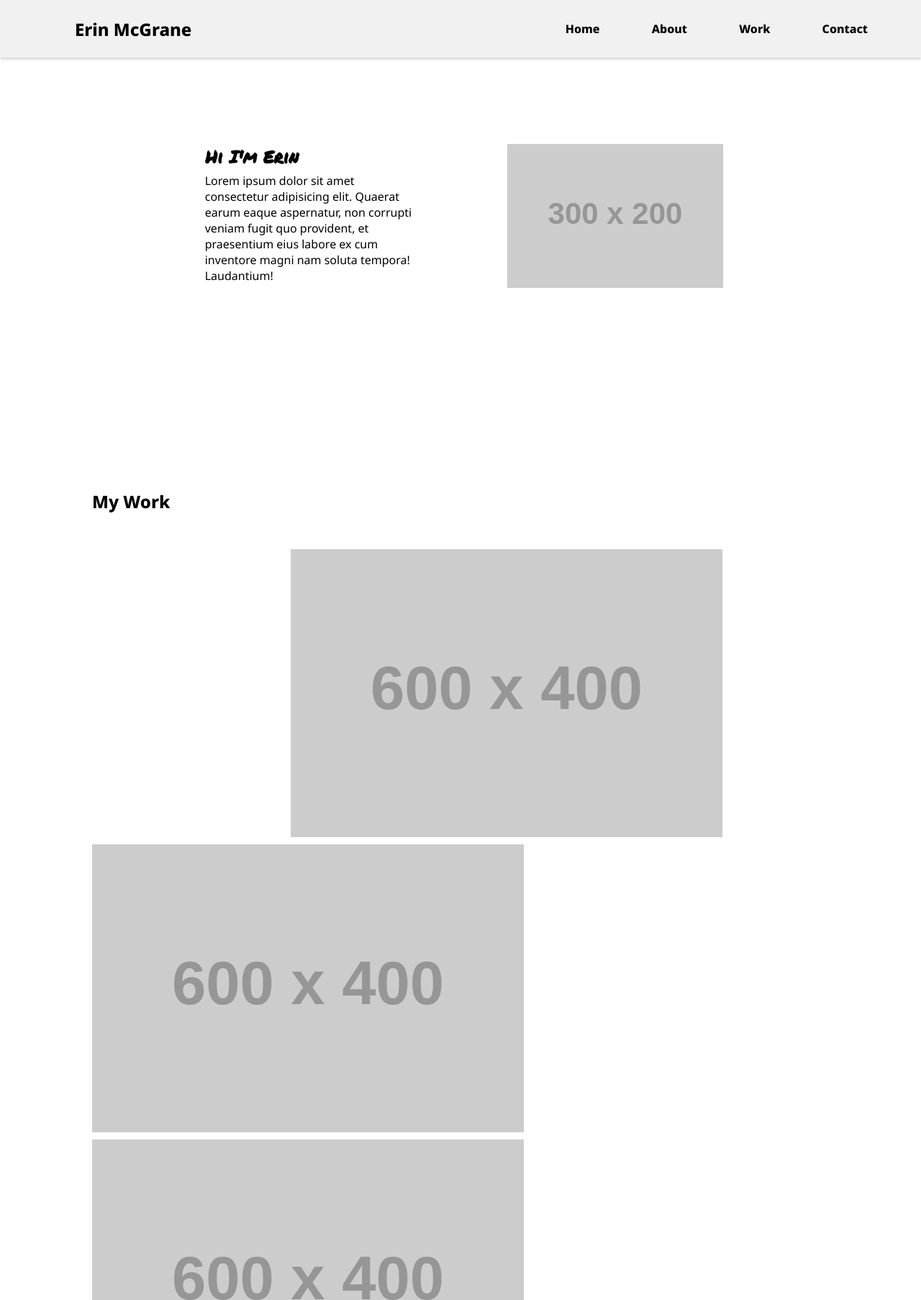
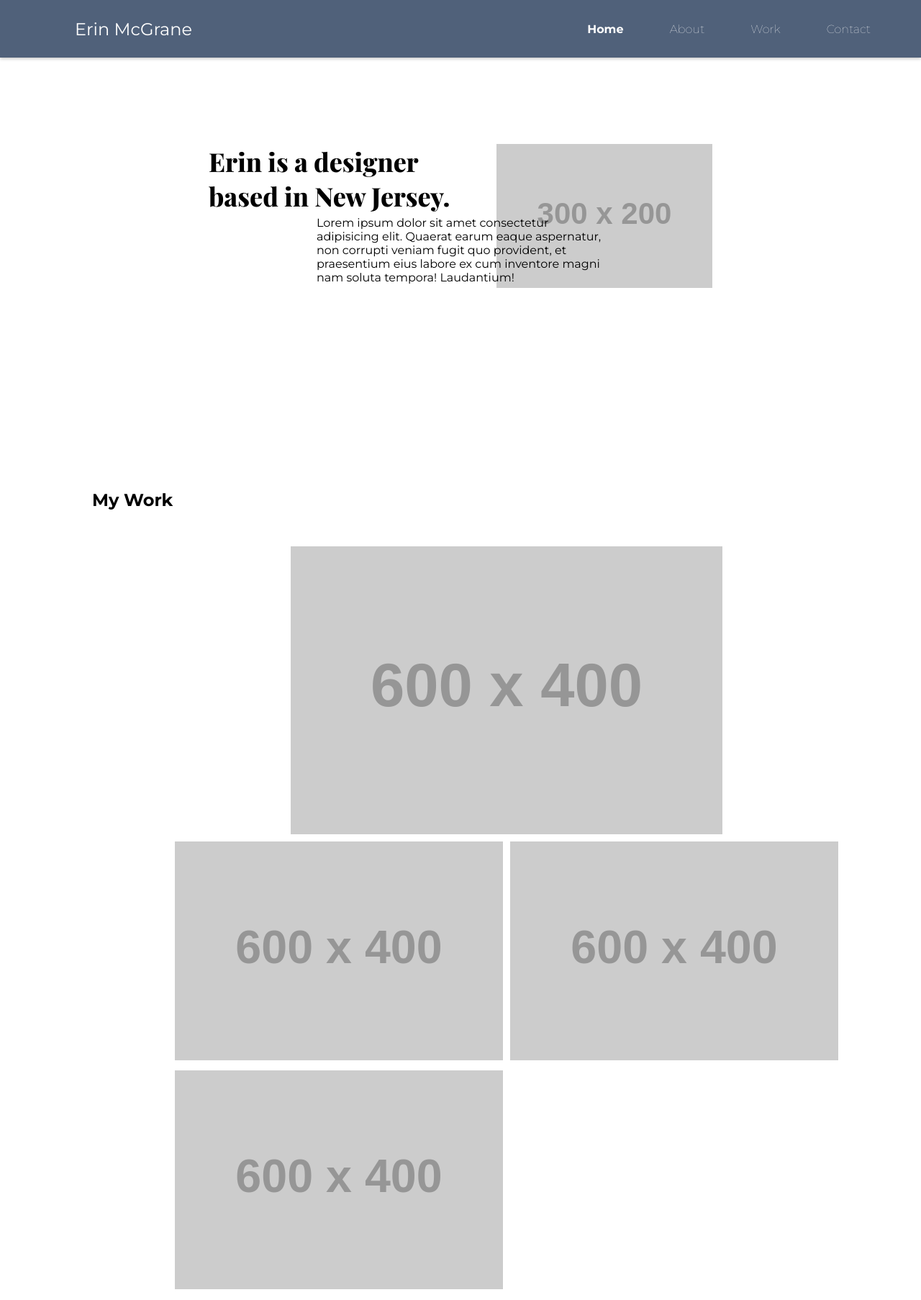
Before and after one commit to mcgrane18482/mcgrane-portfolio-website, a plain HTML site: page index.html in a window 1280 px wide. Shown: the top 1806 px of the page at 72% size. Drawn offline with nearby package versions, Linux system fonts and the light colour scheme; placeholder pictures from the web are drawn by us.

Commit message:
changed font to montserrat/playfair display and changed about section layout

```diff
--- a/assets/style.css
+++ b/assets/style.css
@@ -3,7 +3,7 @@
     padding: 0;
     margin: 0;
     box-sizing: border-box;
-    font-family: 'Noto Sans', sans-serif;
+    font-family: 'Montserrat', sans-serif;
     text-decoration: none;
 }
 img{
@@ -18,7 +18,7 @@ img{
     width: 100%;
     position: fixed;
     z-index: 1;
-    background-color: #f1f1f1;
+    background-color: #50617a;
     box-shadow: 0 2px 4px rgba(0, 0, 0, 0.2)
 }
 nav{
@@ -30,6 +30,8 @@ nav{
 }
 nav h2 {
     padding-left: 5vw;
+    font-weight: 400;
+    color: white;
 }
 nav ul li{
     list-style-type: none;
@@ -38,17 +40,16 @@ nav ul li{
 }
 
 nav ul li a{
-    color:black;
-    font-weight: bold;
+    color:white;
+    font-weight: 300;
    }
 
-nav ul li a:hover{
-    color:blueviolet;
-    transition: .3s;
+#active{
+    font-weight: bold;
 }
+
 .underline-effect{
     display: inline-block;
-    padding: 0.25rem;
     position: relative;
 }
 .underline-effect::before{
@@ -57,8 +58,8 @@ nav ul li a:hover{
     left: 0;
     bottom: 0;
     width: 0%;
-    height: 3px;
-    background-color: blueviolet;
+    height: 1px;
+    background-color: white;
     transition: width 0.25s ease-in-out;
 }
 .underline-effect:hover::before{
@@ -77,7 +78,7 @@ nav ul li a:hover{
     font-size: 16px;
 } */
 
-/* MAIN STYLING */
+/* MAIN */
 
 .first-section {
     display: flex;
@@ -85,19 +86,20 @@ nav ul li a:hover{
     width: 100%;
     padding: 200px;
 }
-.first-section h2{
-    font-family: 'Permanent Marker';
-    position: relative;
-    left: 10px;
+.first-section h1{
+    font-family: 'Playfair Display';
+    font-size: 36px;
+    width: 400px;
+    padding-right: 3%;
 
 }
 .first-section p{
-    position: relative;
-    right: 120px;
-    padding-top: 40px;
+    position: absolute;
+    top: 300px;
     word-wrap: break-word;
-    width: 300px;
+    width: 400px;
 }
+
 
 .second-section{
     display:block;
@@ -105,18 +107,16 @@ nav ul li a:hover{
     margin-left: 10%;
 }
 
-.gallery{
-    display: flex;
-    flex-wrap: wrap;
-    justify-content: flex-start;
-    align-content: center;
+.gallery {
+    margin: auto;
+    display: grid;
+    grid-template-columns: 1fr 1fr;
+    width: 80%;
+    max-width: 1200px;
     gap: 10px;
 }
-
-.gallery img{
-   display:flex;
-   flex-wrap: wrap;
-   justify-content: center;
+.gallery a {
+    text-align: center;
 }
 
 #first{
@@ -152,3 +152,12 @@ nav ul li a:hover{
 .third-section ul p span{
     font-weight: bold;
 }
+
+/* FOOTER */
+footer {
+    padding: 3%;
+    text-align: center;
+    color: white;
+    height: 100px;
+    background-color: #50617a;
+}
--- a/index.html
+++ b/index.html
@@ -3,13 +3,16 @@
 <head>
     <meta charset="UTF-8">
     <meta http-equiv="X-UA-Compatible" content="IE=edge">
-    <!-- Noto Sans -->
     <meta name="viewport" content="width=device-width, initial-scale=1.0">
     <link rel="preconnect" href="https://fonts.googleapis.com">
     <link rel="preconnect" href="https://fonts.gstatic.com" crossorigin>
     <!-- Permanent Marker Font -->
     <link href="https://fonts.googleapis.com/css2?family=Noto+Sans:wght@400;800&family=Permanent+Marker&display=swap" rel="stylesheet">
-    <link href="https://fonts.googleapis.com/css2?family=Noto+Sans:wght@400;800&display=swap" rel="stylesheet">
+    <!-- Montserrat -->
+    <link href="https://fonts.googleapis.com/css2?family=Montserrat:wght@100;400;700&display=swap" rel="stylesheet">
+    <!-- Playfair Display -->
+    <link href="https://fonts.googleapis.com/css2?family=Playfair+Display:wght@800&display=swap" rel="stylesheet">
+
     <link rel="stylesheet" href="./assets/style.css">
     <title>McGrane Portfolio</title>
 </head>
@@ -20,7 +23,7 @@
             <h2 class="logo">Erin McGrane</h2>
             <ul>
                 <!--CODE SOURCE TO https://youtu.be/Kz96odltLQI -->
-                <li><a class="underline-effect" href="#home">Home</a></li>
+                <li><a id="active" class="underline-effect" href="#home">Home</a></li>
                 <li><a class="underline-effect"href="#about">About</a></li>
                 <li><a class="underline-effect"href="#work">Work</a></li>
                 <li><a class="underline-effect"href="#contact">Contact</a></li>
@@ -32,15 +35,16 @@
 
     <main>
         <section id="about"class="first-section">
-            <h2>Hi I'm Erin</h2>
+            <h1>Erin is a designer based in New Jersey.</h1>
             <p>Lorem ipsum dolor sit amet consectetur adipisicing elit. Quaerat earum eaque aspernatur, non corrupti veniam fugit quo provident, et praesentium eius labore ex cum inventore magni nam soluta tempora! Laudantium!</p>
             <img id="logo"src="https://placehold.co/300x200" alt="Logo" />
         </section>
 
+
         <section id="work"class="second-section">
             <h2>My Work</h2>
             <img id="first" src="https://placehold.co/600x400" alt="First Project"/>
-            <ul class="gallery">
+            <div class="gallery">
                 <a href="second-project.html">
                     <img id="second-project" src="https://placehold.co/600x400" alt="Second Project"/>
                  </a>
@@ -50,18 +54,25 @@
                  <a href="fourth-project.html">
                     <img id="fourth-project" src="https://placehold.co/600x400" alt="Fourth Project"/>
                 </a>
-            </ul>
+            </div>
         </section>
 
         <section id="contact" class="third-section">
             <h2>Contact</h2>
                 <ul>
-                    <p><span>Phone:</span> ### ### ####</p>
                     <p><span>Email: </span> c.erinmcgrane1@gmail.com </p>
-                    <a href="URL">LinkedIn</a>
+                    <p><span>Find me on: </span>
+                    <a href="https://www.linkedin.com/in/c-erinmcgrane/"> LinkedIn</a>
+                    <a href="https://github.com/mcgrane18482">, GitHub</a>
+                    </p>
+                    <i class="fa fa-car" style="font-size: 32px;"></i>
                 </ul>
             </div>
         </section>
+
+        <footer>
+            <h3>&copy 2023 E McGrane</h3>
+        </footer>
     </main>
 </body>
 
```
Also changed, not shown: 1 other file.
